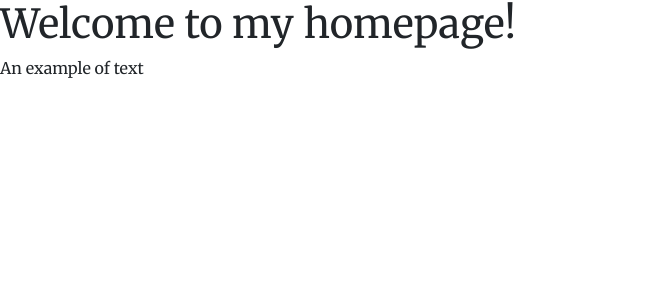
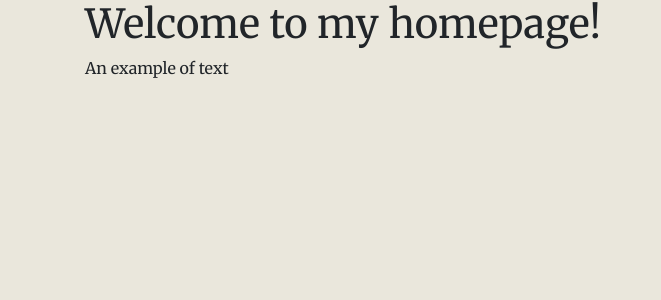
Before and after one commit to parthkhopkar/parthkhopkar.github.io, a Jekyll site: the page built from index.html, in a window 1280 px wide. Shown: the top 300 px of the page, without its empty margins (0-661 px from the left). Built offline with Jekyll 4.4.1, drawn with Linux system fonts in a browser that asks for light colours.

Commit message:
Changed background color

```diff
--- a/_sass/main.scss
+++ b/_sass/main.scss
@@ -1,4 +1,6 @@
 @import url('https://fonts.googleapis.com/css2?family=Merriweather&display=swap');
+
 body{
 	font-family: 'Merriweather', serif;
+	background-color: #EAE7DC;
 }
--- a/index.html
+++ b/index.html
@@ -3,5 +3,7 @@ layout: default
 title: Home Page
 ---
 
-<h1>Welcome to my homepage!</h1>
-<p>An example of text</p>
+<div class="container">
+	<h1>Welcome to my homepage!</h1>
+	<p>An example of text</p>
+</div>
```
